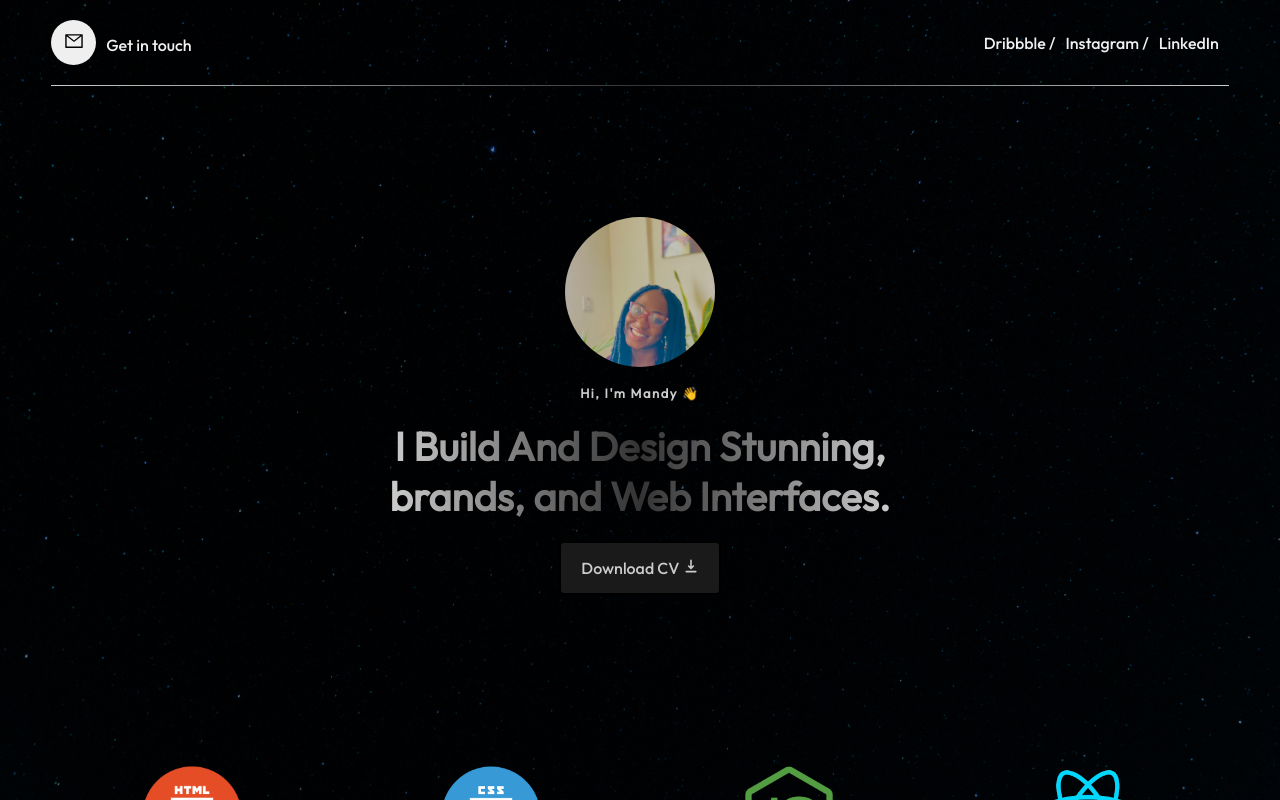
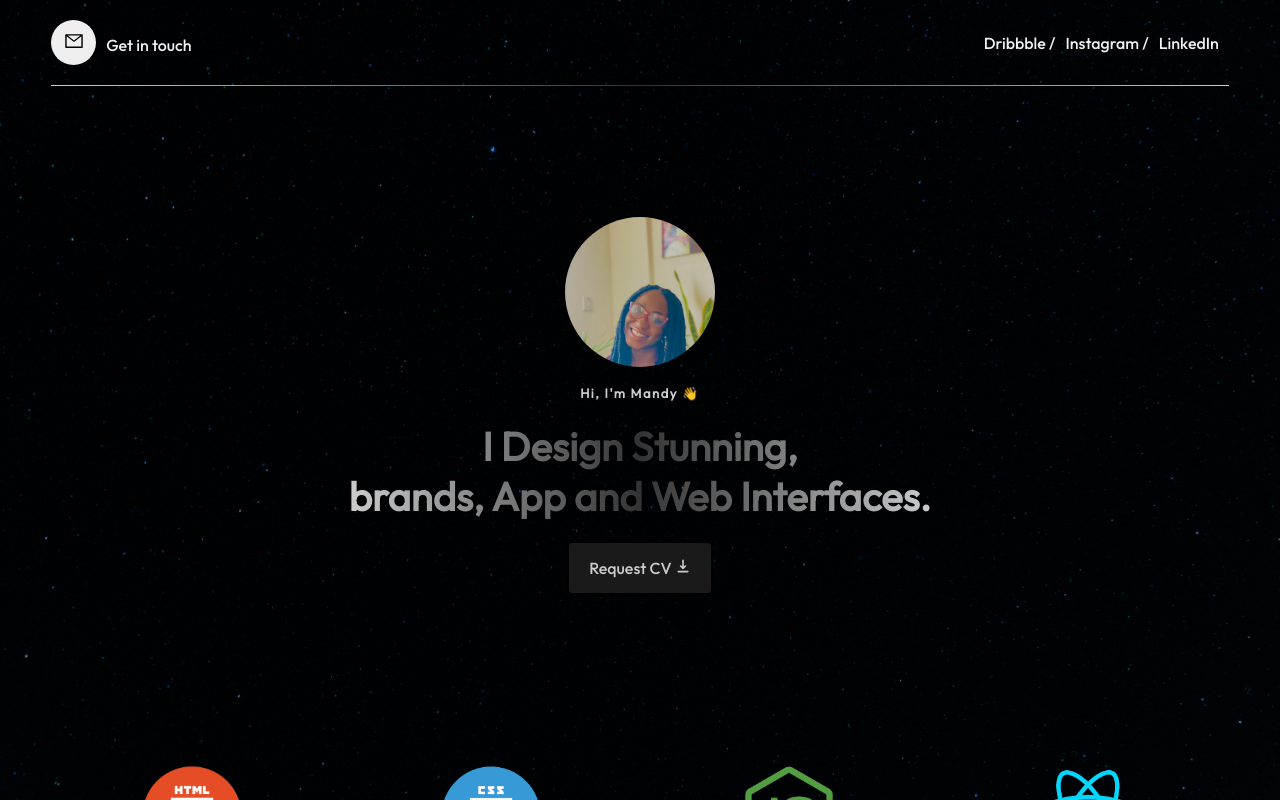
Before and after one commit to Ernest99/myportfolio, a React (Vite) app: page / in a window 1280 px wide. Shown: the top 800 px of the page. Built offline with nearby package versions, Linux system fonts and the light colour scheme.

Commit message:
added more content

```diff
--- a/index.html
+++ b/index.html
@@ -2,9 +2,9 @@
 <html lang="en">
   <head>
     <meta charset="UTF-8" />
-    <link rel="icon" type="image/icon" href="./src/assets/images/favicon.png" />
+    <link rel="icon" type="image/icon" href="./src/assets/images/dp_2.jpg" />
     <meta name="viewport" content="width=device-width, initial-scale=1.0" />
-    <title>Portfolio - Ernest Ghansah | Web Designer</title>
+    <title>Portfolio - UI Mandy | UI/UX Designer</title>
   </head>
   <body>
     <div id="root"></div>
--- a/src/components/Nav.jsx
+++ b/src/components/Nav.jsx
@@ -2,7 +2,9 @@ import React from 'react'
 import {AiOutlineMail} from 'react-icons/ai'
 import {RiLinkedinFill} from 'react-icons/ri'
 import {RiInstagramFill} from 'react-icons/ri'
-import {RiGithubFill} from 'react-icons/ri'
+import {RiDribbbleFill} from 'react-icons/ri'
+// import {RiGithubFill} from 'react-icons/ri'
+
 import './nav.css'
 const Nav = () => {
   return (
@@ -10,16 +12,16 @@ const Nav = () => {
       <nav>
         <div className="left">
             <button>
-                <a href="mailto:ernest.ghansah369@gmail.com">
+                <a href="mailto:dzegbloramanda@gmail.com">
                 <AiOutlineMail className='mailIcon'/>
                 </a>
             </button>
             <span>Get in touch</span>
         </div>
         <div className="middle">
+            <a href="./"> <RiDribbbleFill className='socialIcon'/> </a>
+            <a href="./"> <RiInstagramFill className='socialIcon'/></a>
             <a href="./"> <RiLinkedinFill className='socialIcon'/> </a>
-            <a href="./"> <RiInstagramFill className='socialIcon'/></a>
-            <a href="./"> <RiGithubFill className='socialIcon'/> </a>
         </div>
         <div className="right">
             <a href="./">Dribbble /</a>
--- a/src/components/Profile.jsx
+++ b/src/components/Profile.jsx
@@ -25,8 +25,8 @@ const Profile = () => {
                  initial={{ opacity: 0 }}
                  whileInView={{ opacity: 1 }}
                  transtion = {transtion}
-               >I Build And Design Stunning, <br /> brands, and Web Interfaces.</motion.h1>
-              <Btn text='Download CV' icon={<HiDownload/>}/>
+               >I Design Stunning, <br /> brands, App and Web Interfaces.</motion.h1>
+              <Btn text='Request CV' icon={<HiDownload/>}/>
             </div>
         </div>
 
```
